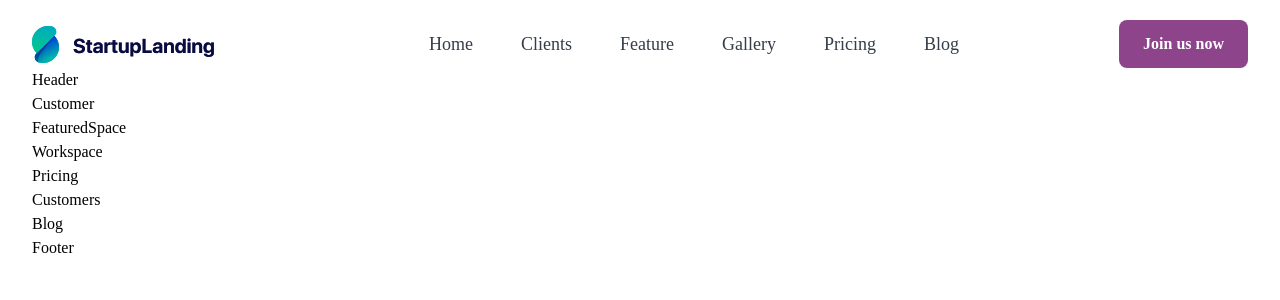
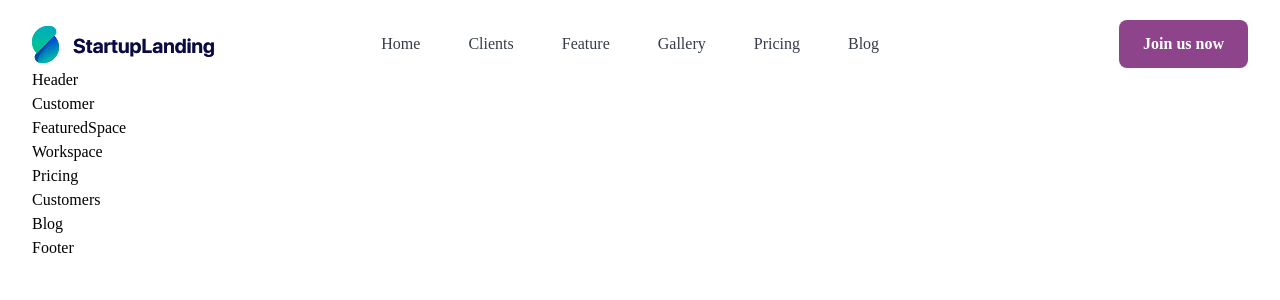
Before and after one commit to ismailcet/Saas-Modern-Next, a Next.js app: page / in a window 1280 px wide. Shown: the top 300 px of the page. Built offline with nearby package versions, Linux system fonts and the light colour scheme.

Commit message:
Header Design is finished.Responsive Design is added.

```diff
--- a/app/components/Navbar/Navbar.tsx
+++ b/app/components/Navbar/Navbar.tsx
@@ -1,7 +1,8 @@
 "use client"
 import Image from 'next/image'
-import { useState, useEffect } from 'react'
+import { useState, useEffect, useRef } from 'react'
 import {FaBars} from "react-icons/fa"
+import {RxCross2} from "react-icons/rx"
 
 export const Navbar = () => {
   const listItem:{id: number,title: string}[] = [
@@ -31,28 +32,27 @@ export const Navbar = () => {
     }
   ]
 
-  const[windowSize,setWindowSize] = useState(window.innerWidth);
+  const windowSize = useRef([window.innerWidth, window.innerHeight]);
+  const[openMenu,setOpenMenu] = useState(false);
 
-  useEffect(()=>{
-      setWindowSize(window.innerWidth)
-  },[window.innerWidth])
 
+  useEffect(()=>{console.log(windowSize.current[0])},[windowSize.current[0]])
   return (
-    <header className="flex justify-between items-center 2xl:max-w-[1380px] mx-auto text-main-color">
+    <header className="flex justify-between items-center 2xl:max-w-[1380px] mx-auto text-main-color relative ">
       <div>
         <Image src="/images/logo.png" alt='header-logo' width="182" height="37"  />
       </div>
-      <nav className={`flex items-center justify-between gap-[10rem] ${windowSize<768?'mobile-menu':''}`}>
-        <ul className='flex gap-12'>
+      <nav className={`flex items-center justify-between gap-[15rem] ${openMenu && 'open'}  max-md:mobile-menu-open`}>
+        <ul className={`flex md:gap-12 flex-col md:flex-row gap-8 `}>
           {listItem.map((item)=>(
             <li key={item.id} className='text-disabled-color hover:text-main-color cursor-pointer duration-500 ease-in-out'>
-              <a className='text-lg'>{item.title}</a>
+              <a className='text-base'>{item.title}</a>
             </li>
           ))}
         </ul>
-        <button className='py-3 px-6 text-white bg-second-color hover:bg-main-color rounded-lg ease-in-out duration-500 text-base font-extrabold'>Join us now</button>
+        <button className='py-3 px-6 text-white bg-second-color hover:bg-main-color rounded-lg ease-in-out duration-500 text-base font-extrabold max-md:w-full max-md:mt-8'>Join us now</button>
       </nav>
-      <button className={`${windowSize<768?'mobile-bars':'hidden'}`}><FaBars className='text-2xl'/></button>
+      <button className={`hidden max-md:mobile-bars`} onClick={()=>setOpenMenu(!openMenu)}>{openMenu?<RxCross2 className='text-2xl'/>:<FaBars className='text-2xl'/>}</button>
     </header>
   )
 }
--- a/app/globals.css
+++ b/app/globals.css
@@ -9,4 +9,23 @@
   .mobile-menu {
     display: none;
   }
+  .mobile-menu-open {
+    display: block;
+    position: absolute;
+    flex-direction: column;
+    top: 100%;
+    width: 100%;
+    left: 0;
+    gap: 0;
+    background-color: #fff;
+    padding: 20px 30px;
+    box-shadow: 0 6px 13px rgba(38, 78, 118, 0.1);
+    transition: all 0.3s ease-in-out 0s;
+    opacity: 0;
+    visibility: hidden;
+  }
+  .open {
+    opacity: 1 !important;
+    visibility: visible !important;
+  }
 }
```
